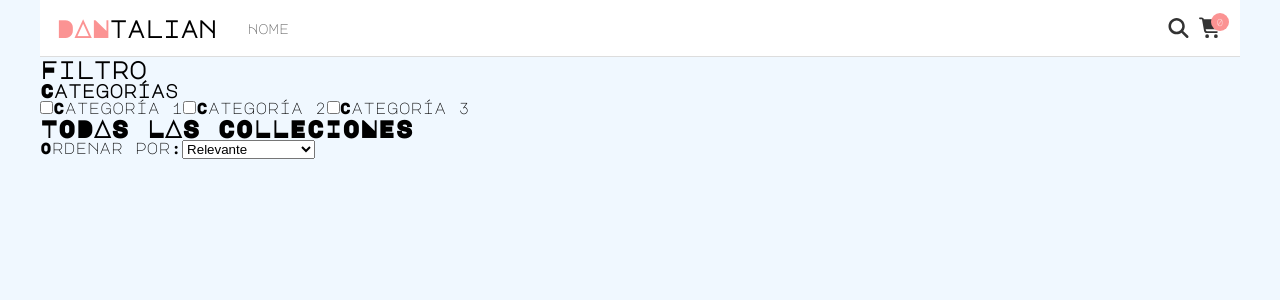
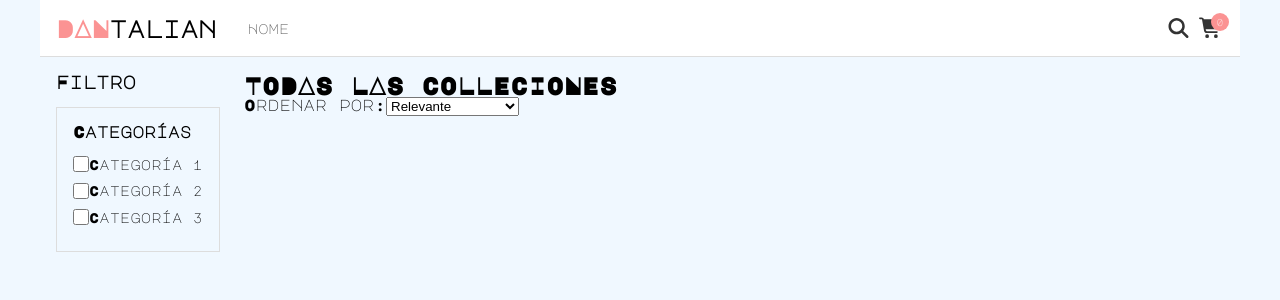
Before and after one commit to LITTLECATuwuXD/Ecommerce, a React (Vite) app: page / in a window 1280 px wide. Shown: the top 300 px of the page. Built offline with nearby package versions, Linux system fonts and the light colour scheme.

Commit message:
0.2.6-Estilando ProductList.jsx con su .css

```diff
--- a/src/Components/ProductList/ProductList.css
+++ b/src/Components/ProductList/ProductList.css
@@ -0,0 +1,55 @@
+.main-content{
+	display: flex;
+	gap: 1.5rem;
+	padding: 1rem;
+	flex-wrap: wrap;
+}
+
+/*Estilo del filtro*/
+.filter-category{
+	padding: 1rem;
+	border: 1px solid #ddd;
+	margin-bottom: 15px;
+	display: flex;
+	flex-direction: column;
+}
+
+.filter-type{
+	padding: 1rem;
+	border: 1px solid #ddd;
+}
+
+.filters h2{
+	font-size: 18px;
+	margin-bottom: 1rem;
+}
+
+.filters-category h3{
+	margin-bottom: 1rem;
+	font-size: 16px;
+	font-weight: bold;
+}
+
+.filter-category label{
+	display: inline-block;
+	position: relative;
+	margin-bottom: 10px;
+}
+
+.filter-category span{
+	font-size: 14px;
+}
+
+.filters label input{
+	margin:0;
+	padding:0;
+	width: 16px;
+	height: 16px;
+	flex-shrink: 0;
+}
+
+input[type="checkbox"]{
+	margin:0;
+	padding:0;
+	vertical-align: middle;
+}
```
